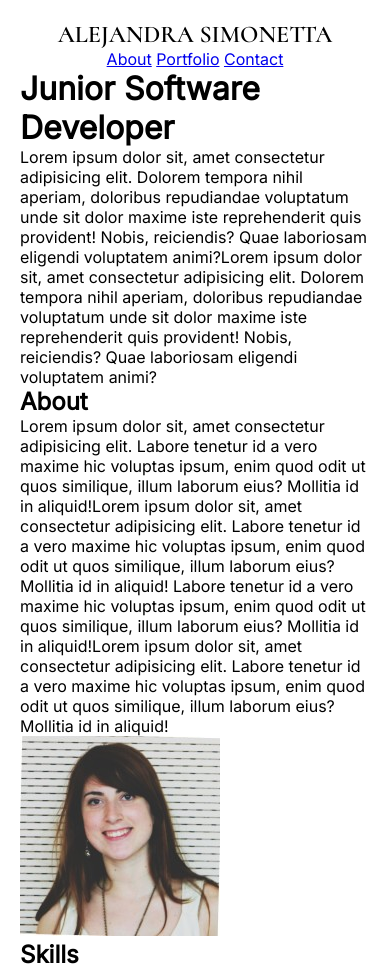
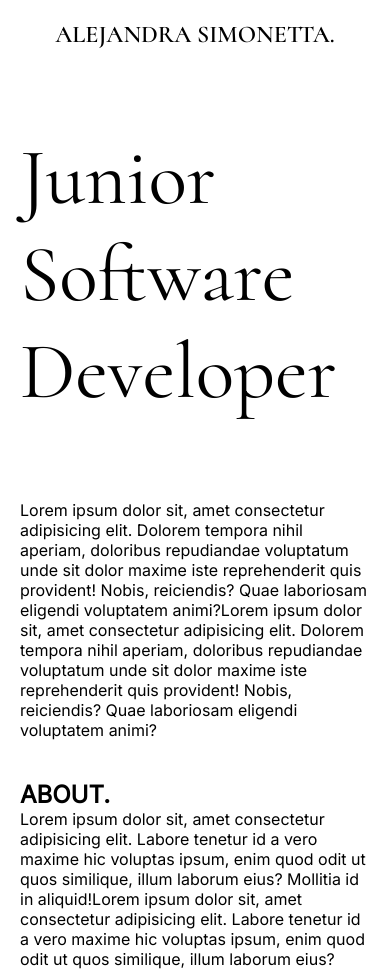
Before and after one commit to AISimonetta/Portfolio, a plain HTML site: page indext.html in a window 390 px wide. Shown: the top 972 px of the page. Drawn offline with Linux system fonts and the light colour scheme.

Commit message:
working on header mobile view

```diff
--- a/_header.scss
+++ b/_header.scss
@@ -1 +1,22 @@
 @use "./variables" as *;
+
+.header {
+  display: flex;
+  flex-direction: column;
+  justify-content: start;
+
+  &__title {
+    font-family: $font-title;
+    font-size: 80px;
+    font-weight: lighter;
+    margin-top:60px;
+    margin-bottom: 40px;
+  }
+
+  &__description {
+    margin-top:40px;
+    margin-bottom: 40px;
+    font-size: 16px;
+  }
+
+}
--- a/_nav.scss
+++ b/_nav.scss
@@ -9,6 +9,10 @@
     font-family: $font-title;
     font-size: 24px;
   }
+
+  &__div--links {
+    visibility: hidden;
+  }
 }
 
 // visibility: hidden
--- a/indext.html
+++ b/indext.html
@@ -14,7 +14,7 @@
 <!-- NAV STARTS -->
     <nav class="navbar">
       <div class="navbar__div">
-        <h3 class="navbar__title">ALEJANDRA SIMONETTA</h3>
+        <h3 class="navbar__title">ALEJANDRA SIMONETTA.</h3>
       </div>
       <div class="navbar__div navbar__div--links">
         <a href="#" class="navbar__about" >About</a>
@@ -24,6 +24,7 @@
     </nav>
 <!-- NAV ENDS -->
 
+<!-- HEADER STARTS -->
     <header class="header">
       <h1 class="header__title">Junior Software Developer</h1>
       <p class="header__description">Lorem ipsum dolor sit, amet consectetur adipisicing elit. Dolorem tempora nihil aperiam, doloribus repudiandae voluptatum unde sit dolor maxime iste reprehenderit quis provident!
@@ -31,11 +32,13 @@
         Nobis, reiciendis? Quae laboriosam eligendi voluptatem animi?
       </p>
     </header>
+<!-- HEADER ENDS -->
 
+<!-- MAIN STARTS -->
     <main class="main">
       <section class="main__aboutSection">
         <div>
-          <h2 class="main__title">About</h2>
+          <h2 class="main__title">ABOUT.</h2>
           <p class="main__description">Lorem ipsum dolor sit, amet consectetur adipisicing elit. Labore tenetur id a vero maxime hic voluptas ipsum, enim quod odit
             ut quos similique, illum laborum eius? Mollitia id in aliquid!Lorem ipsum dolor sit, amet consectetur adipisicing elit. Labore tenetur id a vero maxime hic voluptas ipsum, enim quod odit
             ut quos similique, illum laborum eius? Mollitia id in aliquid! Labore tenetur id a vero maxime hic voluptas ipsum, enim quod odit
@@ -126,6 +129,7 @@
         <a class="main__button" href=""><button>Contact</button></a>
       </section>
     </main>
+<!-- MAIN STARTS -->
 
     <footer class="footer">
       <img class="footer__icons"  src="./img/linkedinLogo.png" alt="linkedin logo">
```
Also changed, not shown: main.css, 1 other file.
